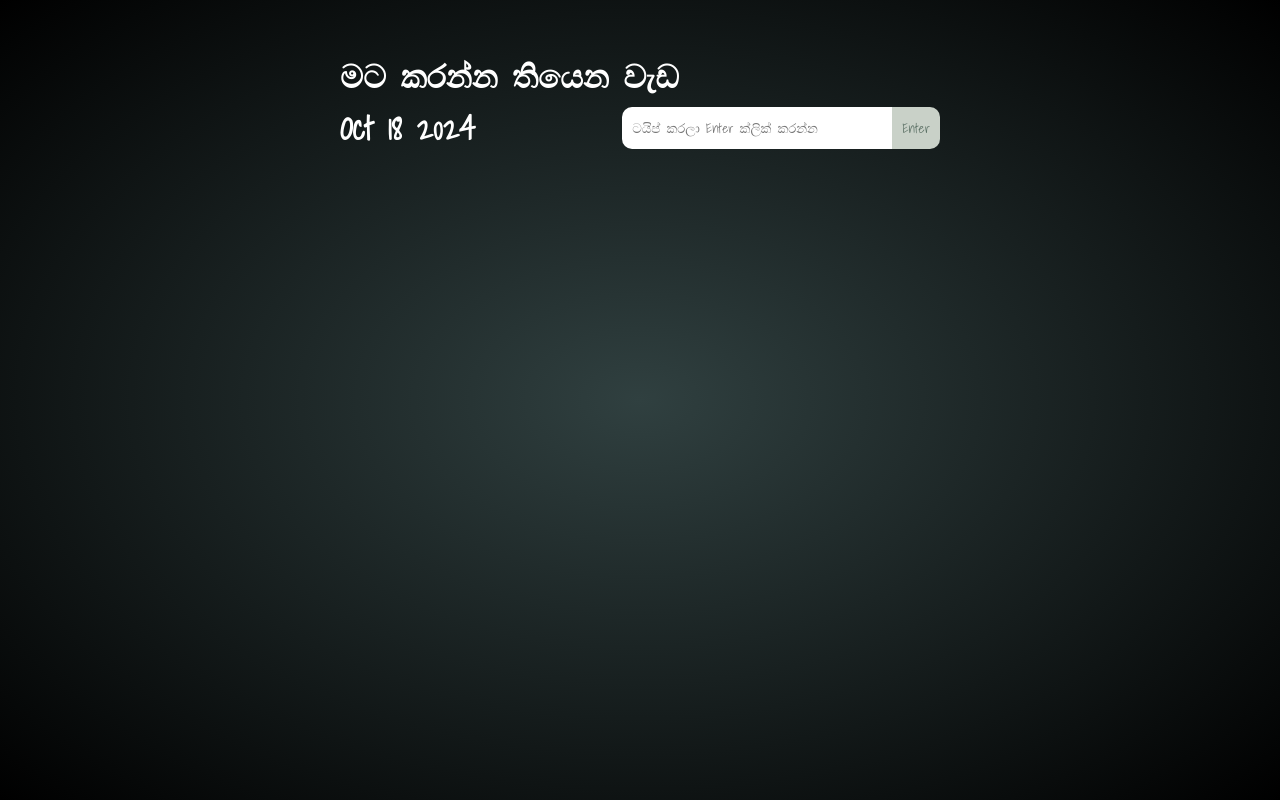
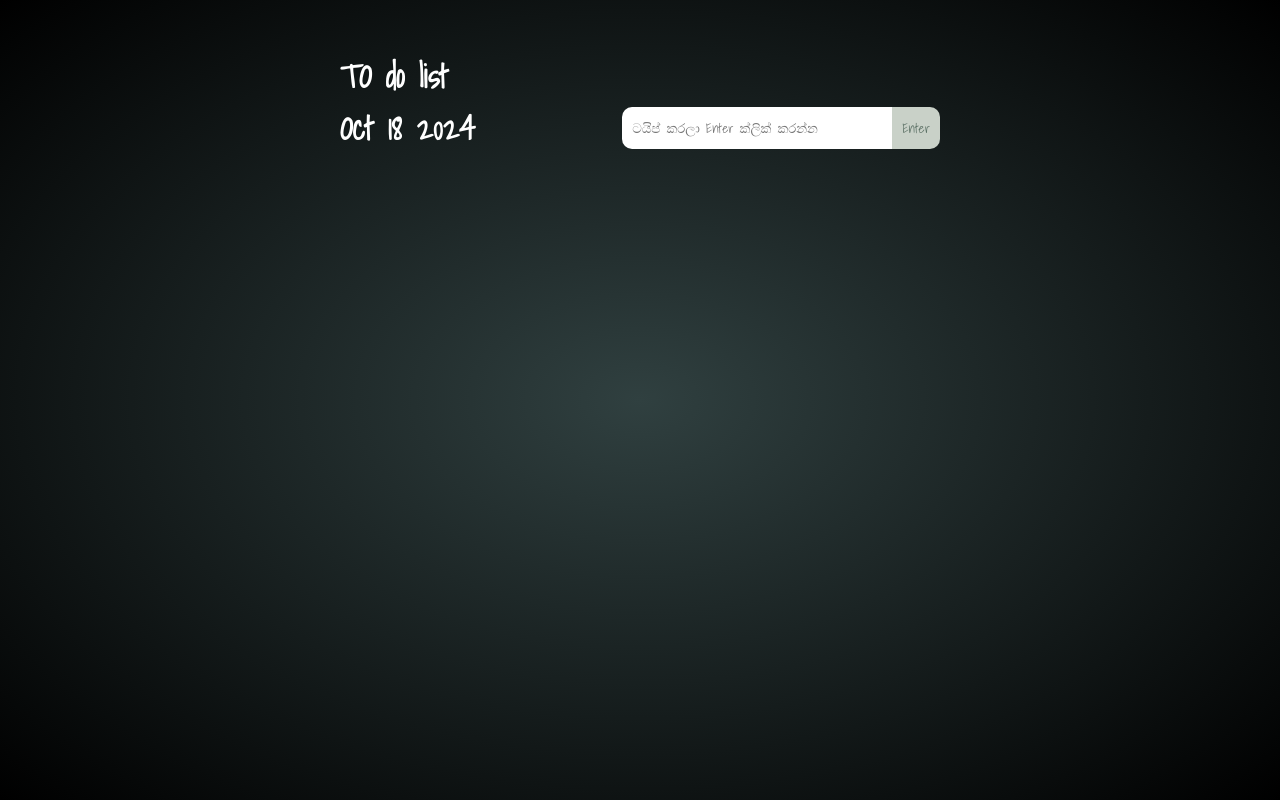
Before and after one commit to Laxan720/todo, a plain HTML site: page index.html in a window 1280 px wide. Drawn offline with Linux system fonts and the light colour scheme.

Commit message:
Update index.html

```diff
--- a/index.html
+++ b/index.html
@@ -16,7 +16,7 @@
 <body>
 
   <main class="app">
-    <h1>මට කරන්න තියෙන වැඩ</h1>
+    <h1>TO do list</h1>
     <div class="input-header">
       <h1><span id="date"></span></h1>
       <div class="to-do-input">
```
